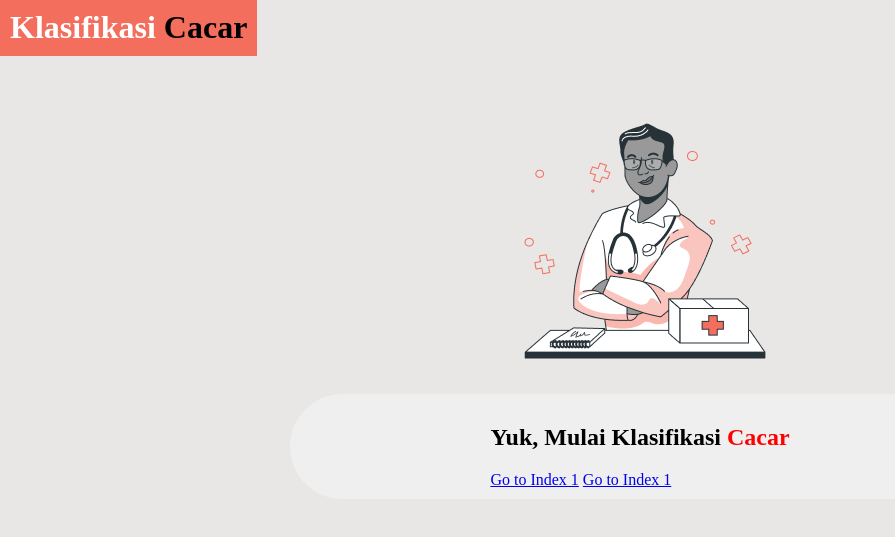
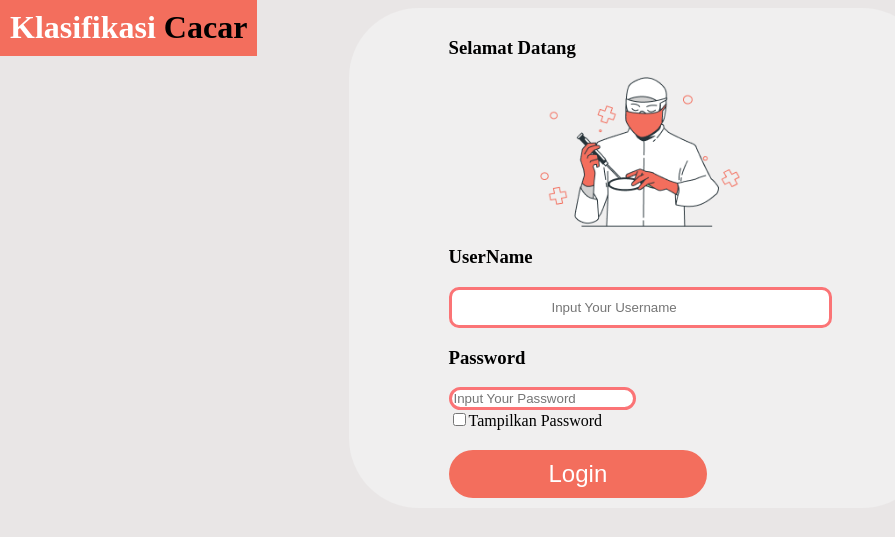
Before and after one commit to Rafaeltans/TA, a Flask app: page / in a window 1280 px wide. Shown: the top 537 px of the page, without its empty margins (0-895 px from the left). Run offline with Flask 3, Linux system fonts and the light colour scheme.

Commit message:
progress

```diff
--- a/app.py
+++ b/app.py
@@ -11,7 +11,7 @@ classes = ['Chickenpox', 'Cowpox', 'Healthy', 'Monkeypox']
 
 @app.route('/', methods=['GET'])
 def index():
-    return render_template('index.html')
+    return render_template('login.html')
 
 @app.route('/index1', methods=['GET'])
 @app.route('/predict', methods=['POST'])
--- a/static/styles.css
+++ b/static/styles.css
@@ -31,8 +31,52 @@ h2::after {
     color: #FF0000;
 }
 
+#backgroundInLogin {
+    position: absolute;
+    background-color: #F0EFEF;
+    top: 110%;
+    position: absolute;
+    border-radius: 70px;
+    padding: 10px 100px;
+}
+
+#inputUserName {
+    border: solid #FB7476;
+    border-radius: 10px;
+    padding: 10px 100px;
+}
+
+#inputUserName::placeholder {
+    text-align: left; /* Menetapkan posisi placeholder ke kiri */
+    padding: 0; /* Menghapus padding untuk placeholder */
+}
+
+#inputPassword {
+    border:  solid #FB7476;
+    border-radius: 70px;
+}
+
+#buttonLogin {
+    background-color: #F36E5D;
+    border: none;
+    color: #FFFFFF;
+    font-size: 24px;
+    cursor: pointer;
+    border-radius: 100px;
+    margin-top: 20px;
+    padding: 10px 100px;
+}
+
 #hasilPrediksi {
     font-size: 20px;
+}
+
+#gambarLogin {
+    display: block;
+    margin-left: auto;
+    margin-right: auto;
+    width: 200px;
+    height: 150px;
 }
 
 #gambarDashboard {
--- a/templates/index.html
+++ b/templates/index.html
@@ -9,7 +9,7 @@
 </head>
 <body>
     <h1>Klasifikasi</h1>
-    <img src="{{ url_for('static', filename='bro.png') }}" alt="" id="gambarDashboard">
+    <img src="{{ url_for('static', filename='bro1.png') }}" alt="" id="gambarDashboard">
 
     <div id="backgroundDashboard">
         <h2>Yuk, Mulai Klasifikasi</h2>
--- /dev/null
+++ b/templates/login.html
@@ -0,0 +1,43 @@
+<!DOCTYPE html>
+<html lang="en">
+
+<head>
+    <meta charset="UTF-8">
+    <meta name="viewport" content="width=device-width, initial-scale=1.0">
+    <link rel="stylesheet" href="{{ url_for('static', filename='styles.css') }}">
+    <title>Login</title>
+</head>
+
+<body>
+
+    <h1>Klasifikasi</h1>
+
+    <div id="backgroundInLogin">
+        <h3>Selamat Datang</h3>
+        <img src="{{ url_for('static', filename='bro.png') }}" alt="LoginPage" id="gambarLogin">
+
+        <h3>UserName</h3>
+        <input type="text" id="inputUserName" placeholder="Input Your Username">
+
+        <h3>Password</h3>
+        <input type="password" id="inputPassword" placeholder="Input Your Password">
+        <br>
+        <input type="checkbox" onclick="myFunction()">Tampilkan Password
+        <br>
+        <button onclick="uploadImage()" id="buttonLogin">Login</button>
+    </div>
+
+    <script>
+        function myFunction() {
+            var x = document.getElementById("inputPassword");
+            if (x.type === "password") {
+                x.type = "text";
+            } else {
+                x.type = "password";
+            }
+        }
+    </script>
+
+</body>
+
+</html>
```
Also changed, not shown: static/bro.png, static/bro1.png (added).
